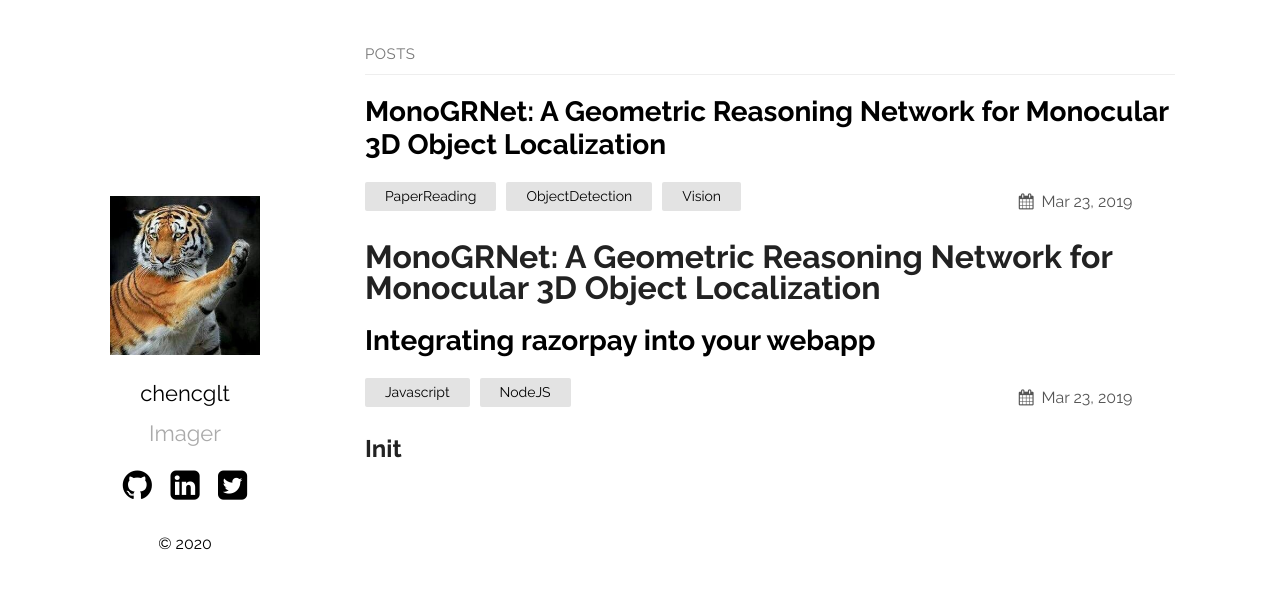
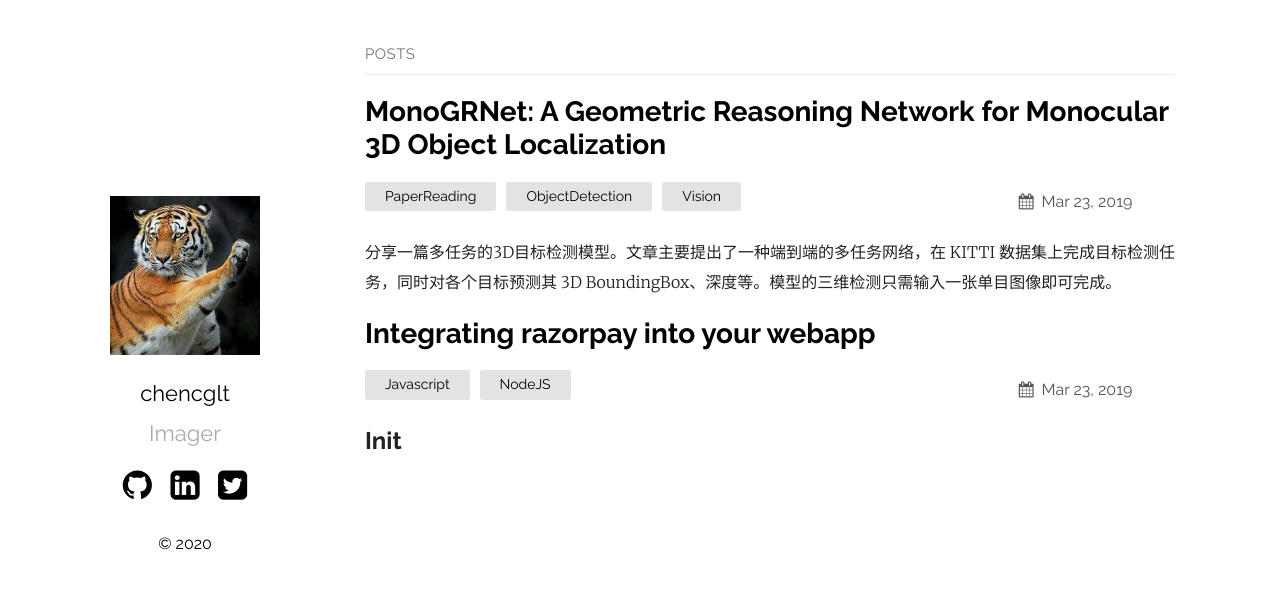
Before and after one commit to chencgln/chencgln.github.io, a Jekyll site: the page built from index.md, in a window 1280 px wide. Shown: the top 589 px of the page. Built offline with Jekyll 4.4.1, drawn with Linux system fonts in a browser that asks for light colours.

Commit message:
monogrnet

```diff
--- a/_posts/2020-02-18-MonoGRNet.md
+++ b/_posts/2020-02-18-MonoGRNet.md
@@ -4,9 +4,6 @@ title:  "MonoGRNet: A Geometric Reasoning Network for Monocular 3D Object Locali
 date:   2019-03-23 21:03:36 +0530
 categories: PaperReading ObjectDetection Vision
 ---
-
-
-# MonoGRNet: A Geometric Reasoning Network for Monocular 3D Object Localization
 
 分享一篇多任务的3D目标检测模型。文章主要提出了一种端到端的多任务网络，在 KITTI 数据集上完成目标检测任务，同时对各个目标预测其 3D BoundingBox、深度等。模型的三维检测只需输入一张单目图像即可完成。
 
```
